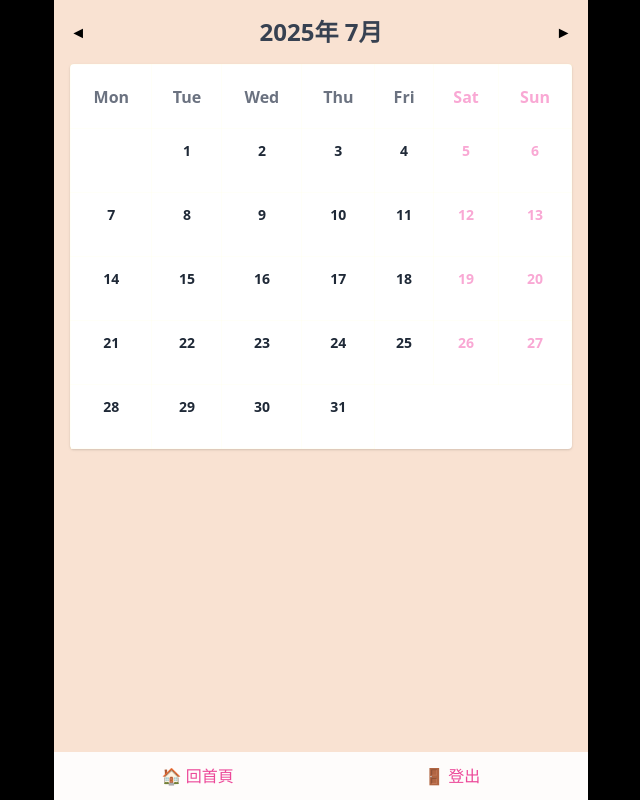
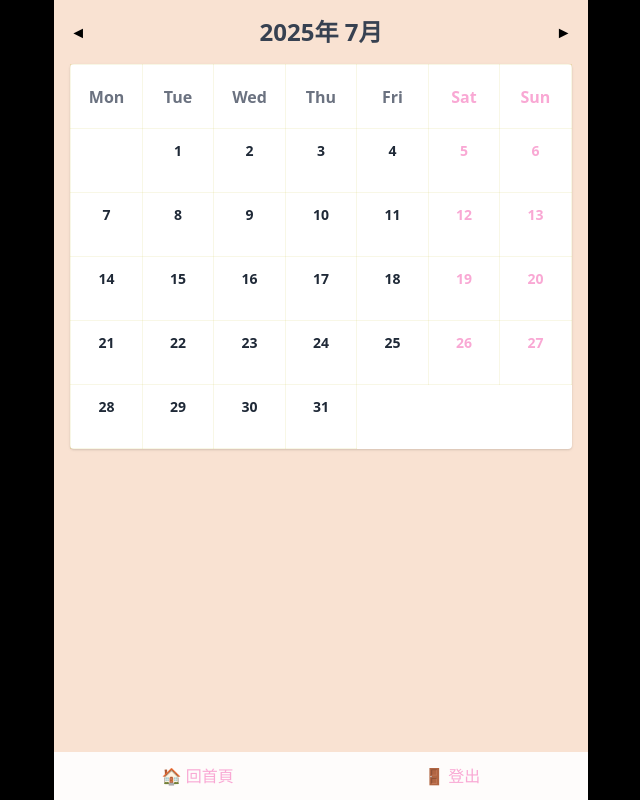
Before and after one commit to luni912/PLMemo, a plain HTML site: page calendar.html in a window 1280 px wide. Shown: the whole page, without its empty margins (319-959 px from the left). Drawn offline with nearby package versions, Linux system fonts and the light colour scheme; no server answers; sample sign-in values are in the browser's storage.

Commit message:
fix index js issue

```diff
--- a/calendar.html
+++ b/calendar.html
@@ -19,7 +19,7 @@
         <button id="next-month" class="calendar-btn">►</button>
       </div>
 
-      <table class="calendar-table w-full text-center bg-white rounded shadow">
+      <table class="calendar-table table-fixed w-full text-center bg-white rounded shadow border-collapse">
         <thead>
           <tr class="bg-yellow-30 text-gray-500">
             <th>Mon</th>
@@ -51,8 +51,8 @@
 
     <!-- 工具列：固定在框框底部 -->
     <div class="calendar-toolbar absolute bottom-0 left-0 w-full flex justify-around p-3 z-20">
-      <button onclick="window.location.href='index.html'" class="text-pink-500">🏠 回首頁</button>
-      <button id="logout-btn" class="text-pink-500">🚪 登出</button>
+      <button onclick="window.location.href='index.html'" class="text-pink-300">🏠 回首頁</button>
+      <button id="logout-btn" class="text-pink-300">🚪 登出</button>
     </div>
   </div>
 
--- a/calendar.js
+++ b/calendar.js
@@ -175,10 +175,23 @@ function renderCalendar() {
     const dayOfWeek = (startDay + day - 1) % 7;
 
     const td = document.createElement('td');
-    td.className = "h-20 border align-top p-1 bg-white bg-opacity-80 cursor-pointer";
+    td.className = `
+      h-20
+      border border-black-300
+      align-top p-2
+      bg-[#fffaf4] hover:bg-[#f0e9e0]
+      rounded-md
+      cursor-pointer
+      transition-colors duration-200
+      calendar-cell
+    `;
+
+    // 六日變粉紅色字
     if (dayOfWeek === 5 || dayOfWeek === 6) {
       td.classList.add("text-pink-300");
     }
+
+    // 存下日期資訊（如 2025-05-12）
     td.dataset.date = dateStr;
 
     // 日期排版靠上中間
--- a/index.js
+++ b/index.js
@@ -110,7 +110,4 @@ document.addEventListener('DOMContentLoaded', () => {
     window.location.href = 'login.html';
   });
 
-  document.getElementById('back-btn').addEventListener('click', () => history.back());
-  document.getElementById('home-btn').addEventListener('click', () => window.location.href = 'index.html');
-
 });
--- a/style.css
+++ b/style.css
@@ -109,7 +109,7 @@ body, html {
 }
 
 .calendar-table th, .calendar-table td {
-  border: 1px solid rgb(255, 249, 189, 0.1);
+  border: 1px solid rgb(186, 172, 13, 0.1);
   padding: 0.5rem;
   height: 4rem;
 }
```
Also changed, not shown: index.html (+0 -1 lines).
